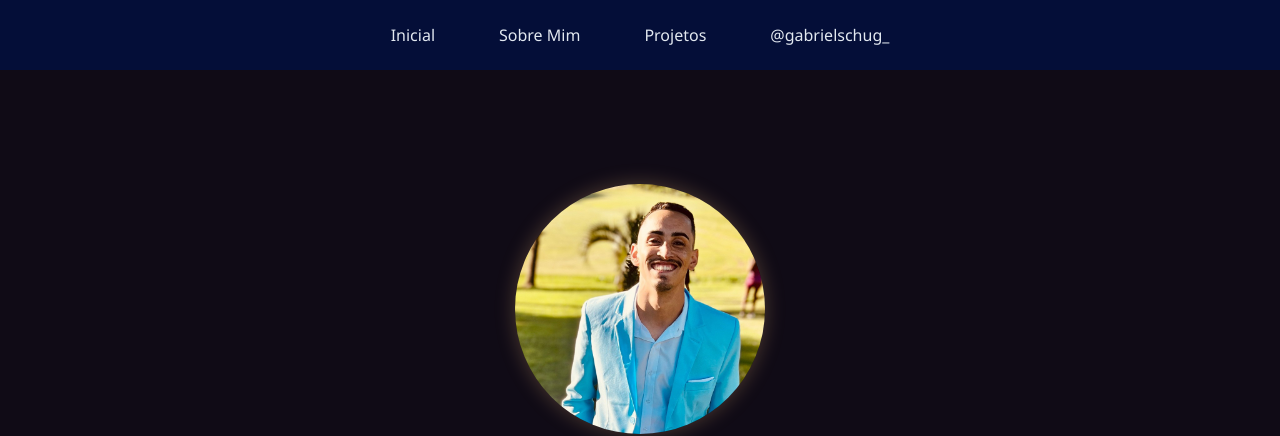
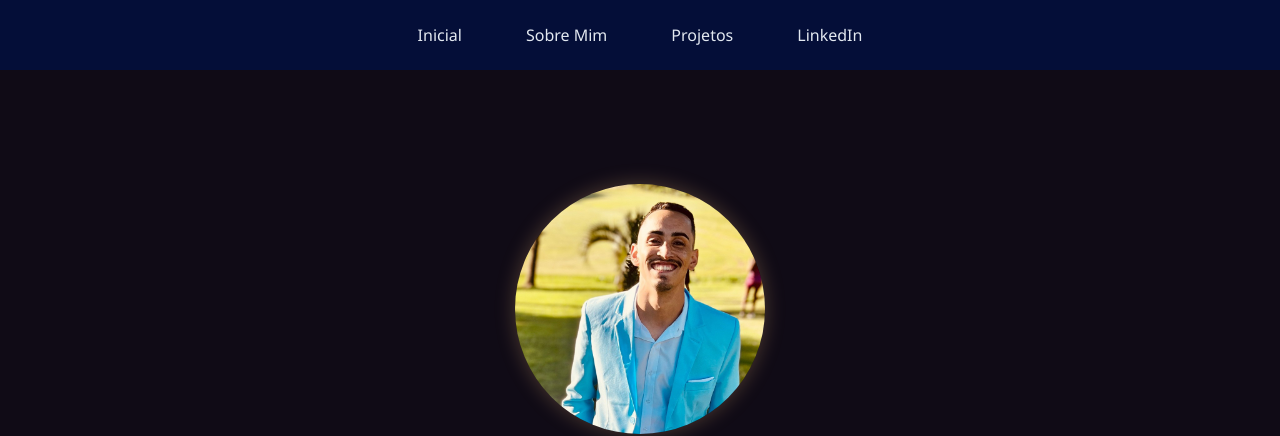
Before and after one commit to gabrielschug/pagina-web__Portifolio, a plain HTML site: page index.html in a window 1280 px wide. Shown: the top 436 px of the page. Drawn offline with Linux system fonts and the light colour scheme.

Commit message:
Alteração de link do navegador

```diff
--- a/index.html
+++ b/index.html
@@ -12,7 +12,7 @@
         <li><a href="#inicio" class="menu-link">Inicial</a></li>
         <li><a href="#sobre" class="menu-link">Sobre Mim</a></li>
         <li><a href="#projetos" class="menu-link">Projetos</a></li>
-        <li><a target="_blank" href="https://www.instagram.com/gabrielschug_/" class="menu-link">@gabrielschug_</a></li>
+        <li><a target="_blank" href="https://www.linkedin.com/in/gabrielschug/" class="menu-link">LinkedIn</a></li>
       </ul>
     </nav>
 
```
